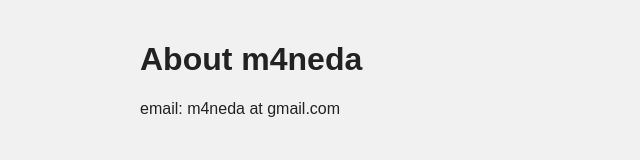
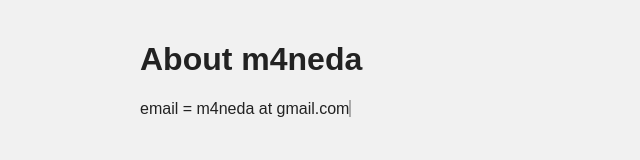
Before and after one commit to m4neda/m4neda.github.io, a website built with Parcel: page index.html in a window 1280 px wide. Shown: the full height of the page, 0-640 px from the left. Built offline with nearby package versions, Linux system fonts and the light colour scheme.

Commit message:
add typing animation

```diff
--- a/css/main.css
+++ b/css/main.css
@@ -277,3 +277,19 @@
     page-break-after: avoid;
   }
 }
+
+/*
+ * typing animation
+ */
+
+p::after {
+  content: '';
+  border-right: 2px solid;
+  animation: flashing 0.6s linear infinite;
+}
+
+@keyframes flashing {
+  0% {
+    opacity: 0;
+  }
+}
--- a/index.html
+++ b/index.html
@@ -27,7 +27,7 @@
   <!-- Add your site or application content here -->
   <div class="main">
     <h1>About m4neda</h1>
-    <p>email: m4neda at gmail.com</p>
+    <p id="typing"></p>
   </div>
 
   <script src="js/vendor/modernizr-3.11.2.min.js"></script>
--- a/js/main.js
+++ b/js/main.js
@@ -0,0 +1,11 @@
+// Typing animation
+
+const typing = (element, sentence) => {
+    [...sentence].forEach((character, index) => {
+      setTimeout(() => {
+        document.querySelector(element).textContent += character;
+      }, 100 * ++index);
+    });
+  }
+
+  typing('#typing', "email = m4neda at gmail.com");
```
